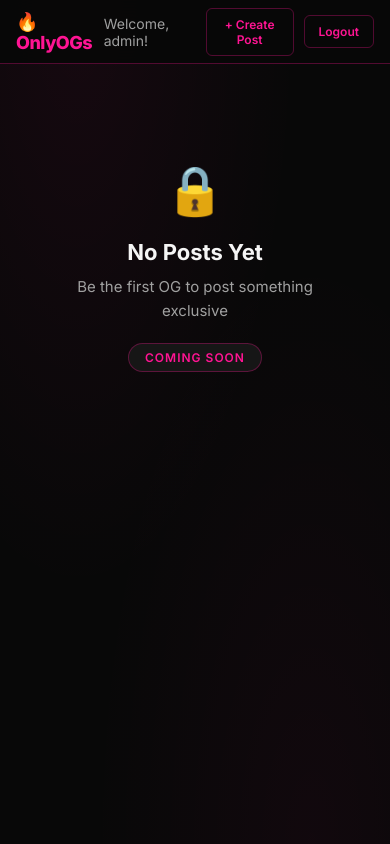
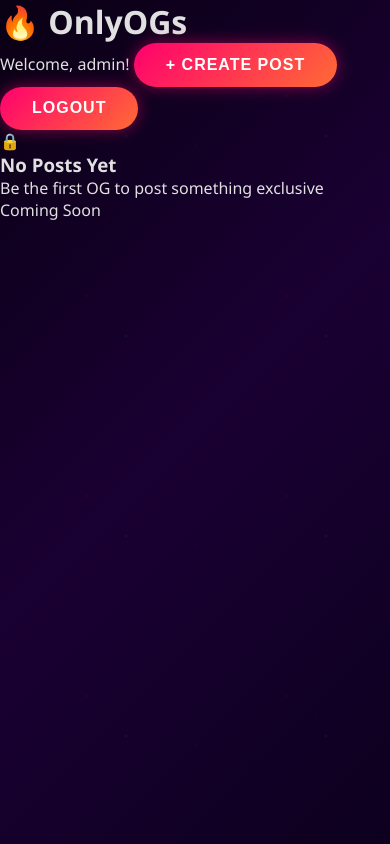
Before and after one commit to johanneskacey81-boop/onlyogs, a Flask app: page /feed in a window 390 px wide. Run offline with Flask 3, Linux system fonts and the light colour scheme; a user stored in the database is signed in; data that the repository does not hold is empty.

Commit message:
Update style.css
Signed-off-by: johanneskacey81-boop <johanneskacey81@gmail.com>

```diff
--- a/static/style.css
+++ b/static/style.css
@@ -1,217 +1,118 @@
-/* ========================================
-   OnlyOGS - Premium Dark Theme (Pink/Magenta)
-   ======================================== */
+/* ===========================
+   ONLYOGS - NEON AESTHETIC
+   Real Ones Only
+   =========================== */
 
-@import url('https://fonts.googleapis.com/css2?family=Inter:wght@300;400;500;600;700;800;900&display=swap');
-
-:root {
-     --bg-primary: #080808;
-     --bg-secondary: #111111;
-     --bg-card: #161616;
-     --bg-hover: #1e1e1e;
-     --pink: #FF1493;
-     --pink-light: #FF69B4;
-     --pink-dark: #C71585;
-     --text-primary: #F5F5F5;
-     --text-secondary: #A0A0A0;
-     --text-muted: #555555;
-     --border: #222222;
-     --border-pink: rgba(255, 20, 147, 0.3);
+* {
+  margin: 0;
+  padding: 0;
+  box-sizing: border-box;
 }
 
-* { margin: 0; padding: 0; box-sizing: border-box; }
-
 body {
-     font-family: 'Inter', -apple-system, BlinkMacSystemFont, sans-serif;
-     background-color: var(--bg-primary);
-     background-image:
-            radial-gradient(ellipse at 20% 0%, rgba(255, 20, 147, 0.06) 0%, transparent 50%),
-            radial-gradient(ellipse at 80% 100%, rgba(255, 20, 147, 0.04) 0%, transparent 50%);
-     min-height: 100vh;
-     color: var(--text-primary);
-     padding: 0;
+  background: linear-gradient(135deg, #0a0014 0%, #1a0033 50%, #0d001f 100%);
+  color: #e0e0e0;
+  font-family: 'Segoe UI', Tahoma, Geneva, Verdana, sans-serif;
+  min-height: 100vh;
+  position: relative;
+  overflow-x: hidden;
 }
 
-.header {
-     background: rgba(8,8,8,0.95);
-     backdrop-filter: blur(20px);
-     border-bottom: 1px solid var(--border-pink);
-     padding: 0 24px;
-     height: 64px;
-     display: flex;
-     justify-content: space-between;
-     align-items: center;
-     position: sticky;
-     top: 0;
-     z-index: 100;
+/* Animated background particles */
+body::before {
+  content: '';
+  position: fixed;
+  top: 0;
+  left: 0;
+  width: 100%;
+  height: 100%;
+  background-image:
+    radial-gradient(2px 2px at 20px 30px, #ff006e, rgba(255, 0, 110, 0)),
+    radial-gradient(2px 2px at 60px 70px, #00d9ff, rgba(0, 217, 255, 0)),
+    radial-gradient(1px 1px at 50px 50px, #ff006e, rgba(255, 0, 110, 0)),
+    radial-gradient(1px 1px at 130px 80px, #00d9ff, rgba(0, 217, 255, 0));
+  background-repeat: repeat;
+  background-size: 200px 200px;
+  animation: float 20s infinite linear;
+  opacity: 0.1;
+  pointer-events: none;
+  z-index: -1;
 }
 
-.header h1 {
-     font-size: 22px;
-     font-weight: 800;
-     color: var(--pink);
-     letter-spacing: -0.5px;
+@keyframes float {
+  0% { transform: translate(0, 0); }
+  100% { transform: translate(200px, 200px); }
 }
 
-.auth-buttons { display: flex; gap: 10px; align-items: center; }
-.auth-buttons span { font-size: 14px; color: var(--text-secondary); }
-.auth-buttons a { text-decoration: none; }
+/* ===========================
+   HEADER
+   =========================== */
 
-.username { color: var(--pink) !important; font-weight: 600; text-decoration: none !important; }
-.username:hover { color: var(--pink-light) !important; }
-
-button {
-     background: transparent;
-     color: var(--pink);
-     border: 1px solid var(--border-pink);
-     padding: 9px 20px;
-     border-radius: 6px;
-     cursor: pointer;
-     font-weight: 600;
-     font-size: 13px;
-     font-family: 'Inter', sans-serif;
-     transition: all 0.2s ease;
+header {
+  background: rgba(10, 0, 20, 0.95);
+  border-bottom: 2px solid #ff006e;
+  padding: 1rem 2rem;
+  display: flex;
+  justify-content: space-between;
+  align-items: center;
+  box-shadow: 0 0 20px rgba(255, 0, 110, 0.3);
 }
 
-button:hover {
-     background: var(--pink);
-     color: var(--bg-primary);
-     border-color: var(--pink);
-     transform: translateY(-1px);
-     box-shadow: 0 4px 20px rgba(255, 20, 147, 0.3);
+.header-left {
+  display: flex;
+  align-items: center;
+  gap: 10px;
+  font-size: 1.5rem;
+  font-weight: bold;
+  color: #ff006e;
+  text-shadow: 0 0 10px #ff006e, 0 0 20px rgba(255, 0, 110, 0.5);
 }
 
-button.btn-primary { background: var(--pink); color: var(--bg-primary); border-color: var(--pink); }
-
-a { color: var(--pink); text-decoration: none; transition: color 0.2s ease; }
-a:hover { color: var(--pink-light); }
-
-.content { max-width: 600px; margin: 0 auto; padding: 24px 16px; }
-.create-btn { margin-bottom: 24px; }
-
-.create-btn button {
-     width: 100%; padding: 14px; font-size: 14px;
-     background: var(--bg-card); border: 1px solid var(--border);
-     color: var(--text-secondary); border-radius: 12px; text-align: left;
+.header-right {
+  display: flex;
+  gap: 1.5rem;
+  align-items: center;
 }
 
-.create-btn button:hover {
-     border-color: var(--border-pink); color: var(--text-primary);
-     background: var(--bg-hover); transform: none; box-shadow: none;
+.welcome-text {
+  color: #00d9ff;
+  font-size: 0.9rem;
+  text-shadow: 0 0 10px #00d9ff;
 }
 
-.post {
-     background: var(--bg-card);
-     border: 1px solid var(--border);
-     padding: 20px;
-     margin: 12px 0;
-     border-radius: 12px;
-     transition: border-color 0.2s ease, box-shadow 0.2s ease;
+/* ===========================
+   BUTTONS
+   =========================== */
+
+button, .btn, input[type="submit"] {
+  background: linear-gradient(135deg, #ff006e 0%, #ff6b35 100%);
+  color: white;
+  border: none;
+  padding: 0.8rem 2rem;
+  border-radius: 50px;
+  font-size: 1rem;
+  font-weight: bold;
+  cursor: pointer;
+  box-shadow: 0 0 15px rgba(255, 0, 110, 0.5);
+  transition: all 0.3s ease;
+  text-transform: uppercase;
+  letter-spacing: 1px;
 }
 
-.post:hover {
-     border-color: var(--border-pink);
-     box-shadow: 0 0 20px rgba(255, 20, 147, 0.05);
+button:hover, .btn:hover, input[type="submit"]:hover {
+  box-shadow: 0 0 30px rgba(255, 0, 110, 0.8), 0 0 60px rgba(255, 107, 53, 0.5);
+  transform: translateY(-2px);
 }
 
-.post-header { display: flex; align-items: center; margin-bottom: 12px; gap: 10px; }
-.post-header .username { font-weight: 700; color: var(--text-primary) !important; font-size: 15px; }
-.post-header .username:hover { color: var(--pink) !important; }
-.timestamp { color: var(--text-muted); font-size: 12px; margin-left: auto; }
-
-.post-body { color: var(--text-primary); line-height: 1.65; margin: 12px 0; font-size: 15px; }
-
-.post-actions {
-     display: flex; gap: 20px; margin-top: 16px;
-     font-size: 14px; padding-top: 14px; border-top: 1px solid var(--border);
+button:active {
+  transform: translateY(0);
 }
 
-.post-actions a, .post-actions span {
-     display: flex; align-items: center; gap: 5px;
-     color: var(--text-muted); text-decoration: none !important; transition: color 0.2s ease;
-}
-.post-actions a:hover { color: var(--pink); }
-
-.empty { text-align: center; padding: 80px 20px; }
-.empty-lock { font-size: 48px; margin-bottom: 20px; display: block; }
-.empty h3 { font-size: 22px; font-weight: 700; color: var(--text-primary); margin-bottom: 10px; }
-.empty p { font-size: 15px; color: var(--text-secondary); max-width: 300px; margin: 0 auto; line-height: 1.6; }
-
-.empty-badge {
-     display: inline-block; margin-top: 20px;
-     background: var(--bg-card); border: 1px solid var(--border-pink);
-     color: var(--pink); font-size: 12px; font-weight: 600;
-     letter-spacing: 1px; text-transform: uppercase; padding: 6px 16px; border-radius: 20px;
+.btn-outline {
+  background: transparent;
+  border: 2px solid #00d9ff;
+  color: #00d9ff;
+  box-shadow: 0 0 10px rgba(0, 217, 255, 0.3);
 }
 
-.og-badge {
-     display: inline-flex; align-items: center;
-     background: rgba(255, 20, 147, 0.1); border: 1px solid var(--border-pink);
-     color: var(--pink); font-size: 11px; font-weight: 700;
-     letter-spacing: 1px; text-transform: uppercase; padding: 3px 8px; border-radius: 20px;
-}
-
-.form-container {
-     background: var(--bg-card); border: 1px solid var(--border);
-     max-width: 440px; margin: 40px auto; padding: 36px; border-radius: 16px;
-}
-
-.form-logo { text-align: center; margin-bottom: 28px; }
-.form-logo h2 { font-size: 24px; font-weight: 800; color: var(--pink); }
-.form-logo p { font-size: 13px; color: var(--text-muted); margin-top: 4px; letter-spacing: 1px; text-transform: uppercase; }
-
-.form-container h1 { color: var(--text-primary); margin-bottom: 24px; font-size: 20px; font-weight: 700; }
-
-label {
-     display: block; font-size: 12px; font-weight: 600;
-     color: var(--text-secondary); letter-spacing: 0.5px;
-     text-transform: uppercase; margin-bottom: 6px;
-}
-
-input[type=text], input[type=email], input[type=password], textarea {
-     width: 100%; padding: 12px 14px; margin: 0 0 16px 0;
-     background: var(--bg-secondary); border: 1px solid var(--border);
-     border-radius: 8px; font-family: 'Inter', sans-serif;
-     font-size: 14px; color: var(--text-primary);
-     transition: border-color 0.2s ease, box-shadow 0.2s ease;
-}
-
-input:focus, textarea:focus {
-     outline: none; border-color: var(--pink);
-     box-shadow: 0 0 0 3px rgba(255, 20, 147, 0.1);
-}
-
-input::placeholder, textarea::placeholder { color: var(--text-muted); }
-textarea { resize: vertical; min-height: 120px; }
-
-.form-container button {
-     width: 100%; padding: 13px; margin-top: 4px; font-size: 14px;
-     background: var(--pink); color: var(--bg-primary);
-     border-color: var(--pink); font-weight: 700;
-}
-
-.form-container button:hover {
-     background: var(--pink-light); border-color: var(--pink-light);
-     box-shadow: 0 4px 24px rgba(255, 20, 147, 0.35); color: var(--bg-primary);
-}
-
-.error {
-     background: rgba(255,68,68,0.08); color: #ff6b6b;
-     padding: 12px 14px; border-radius: 8px; margin-bottom: 16px;
-     border-left: 3px solid #ff4444; font-size: 14px;
-}
-
-.form-footer { text-align: center; margin-top: 20px; color: var(--text-muted); font-size: 13px; }
-.form-footer a { color: var(--pink); font-weight: 600; }
-
-::-webkit-scrollbar { width: 6px; }
-::-webkit-scrollbar-track { background: var(--bg-primary); }
-::-webkit-scrollbar-thumb { background: var(--border); border-radius: 3px; }
-
-@media (max-width: 600px) {
-     .header { padding: 0 16px; }
-     .header h1 { font-size: 18px; }
-     .content { padding: 16px 12px; }
-     .auth-buttons button { padding: 8px 14px; font-size: 12px; }
-     .form-container { margin: 20px 16px; padding: 24px 20px; }
-}
+.btn-outline:hover {
```
